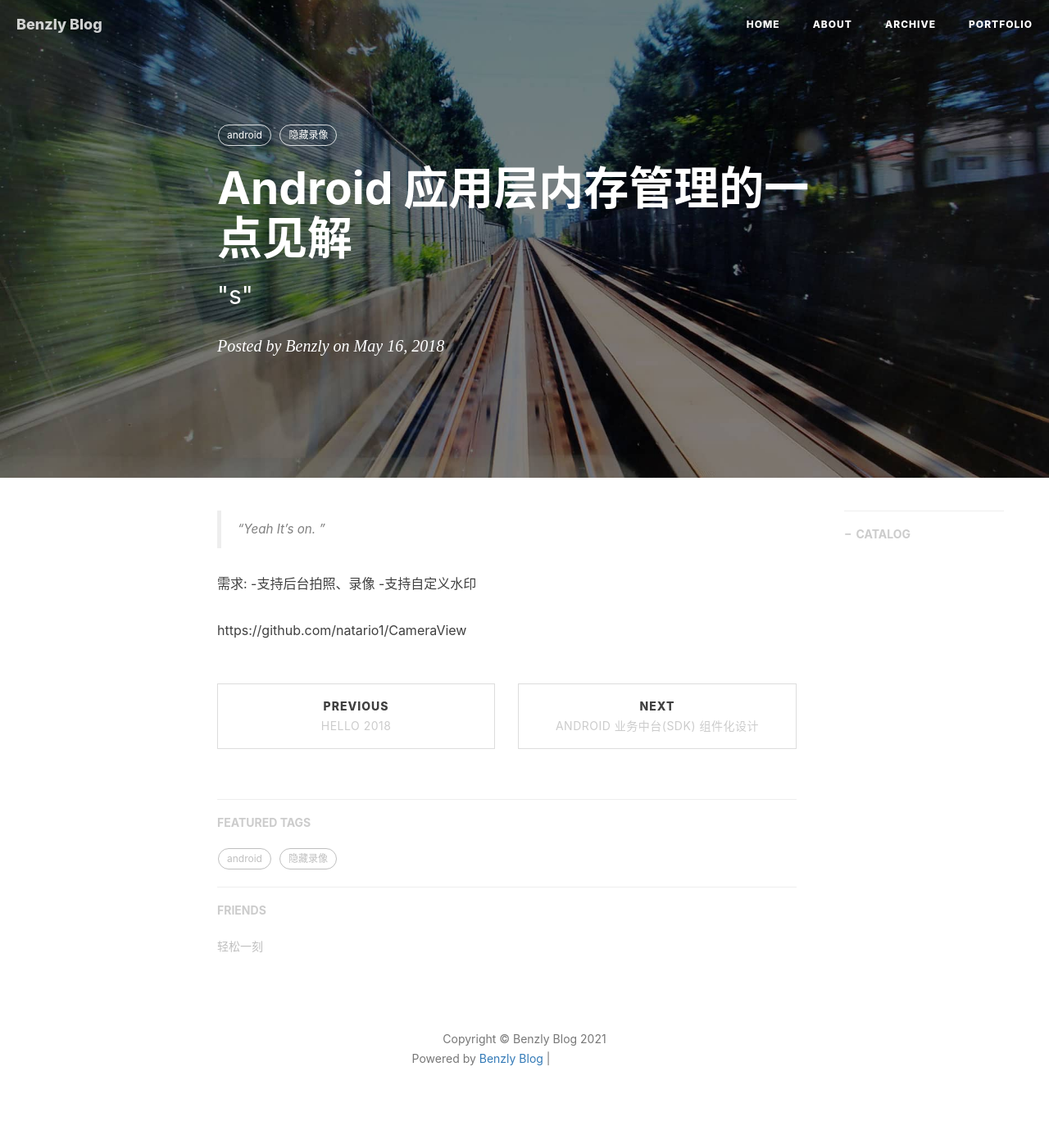
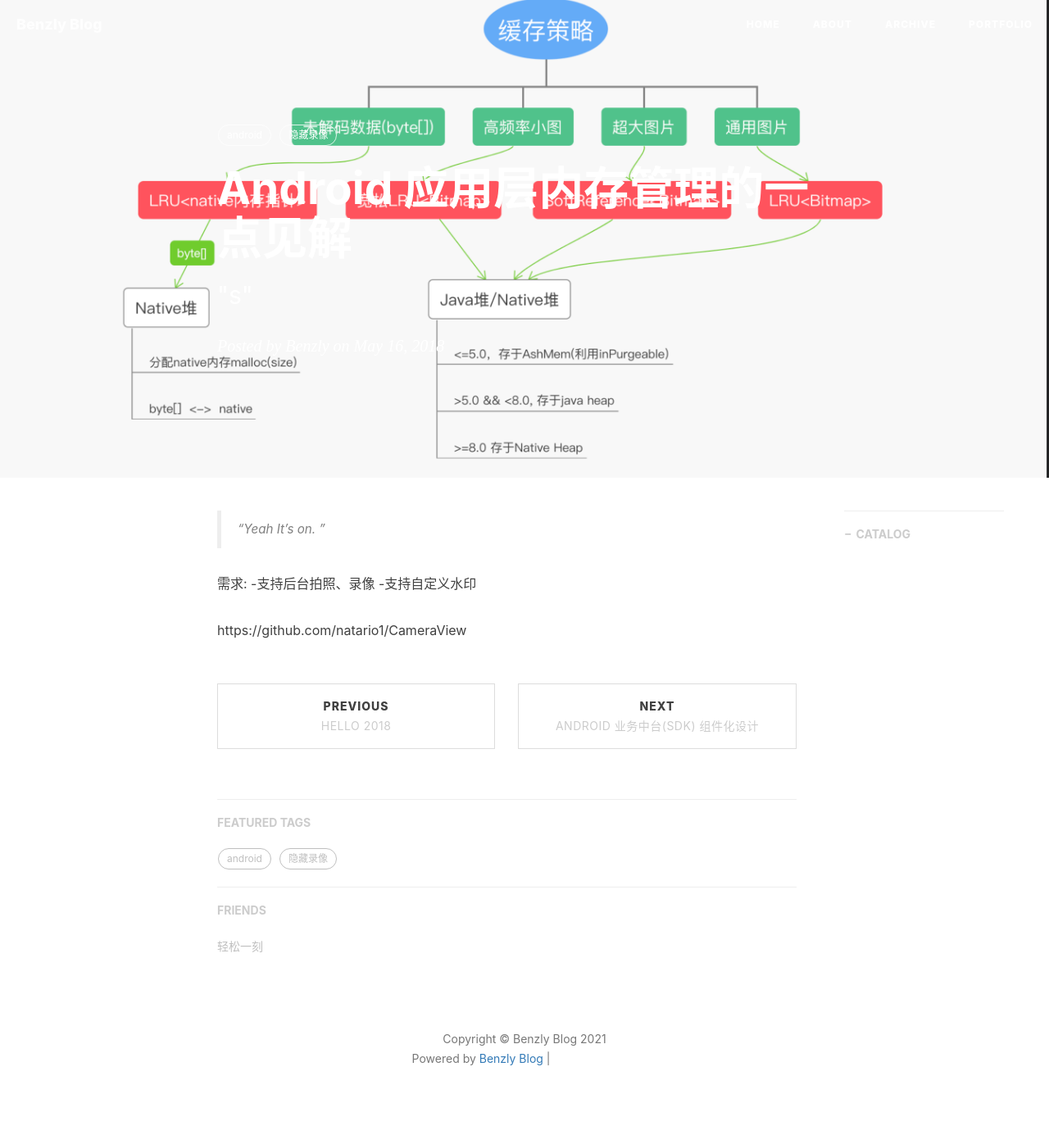
Before and after one commit to benzly/benzly.github.io, a Jekyll site: the page built from _posts/2018-05-16-Android 应用层内存管理的一点见解.markdown, in a window 1280 px wide. Shown: the whole page at 82% size. Built offline with Jekyll 4.4.1, drawn with Linux system fonts in a browser that asks for light colours; nearby versions of some CDN libraries; comment, search, counter and statistics services are not loaded; grey boxes are pictures that could not be loaded.

Commit message:
修改背景

```diff
--- a/_posts/2018-05-16-Android 应用层内存管理的一点见解.markdown
+++ b/_posts/2018-05-16-Android 应用层内存管理的一点见解.markdown
@@ -4,7 +4,7 @@
 subtitle:   " \"s\""
 date:       2018-05-16 12:00:00
 author:     "Benzly"
-header-img: "img/post-bg-2015.jpg"
+header-img: "img/post-bg-memory-heap.jpg"
 catalog: true
 tags:
     - android
```
Also changed, not shown: img/post-bg-memory-heap.jpg (added).
